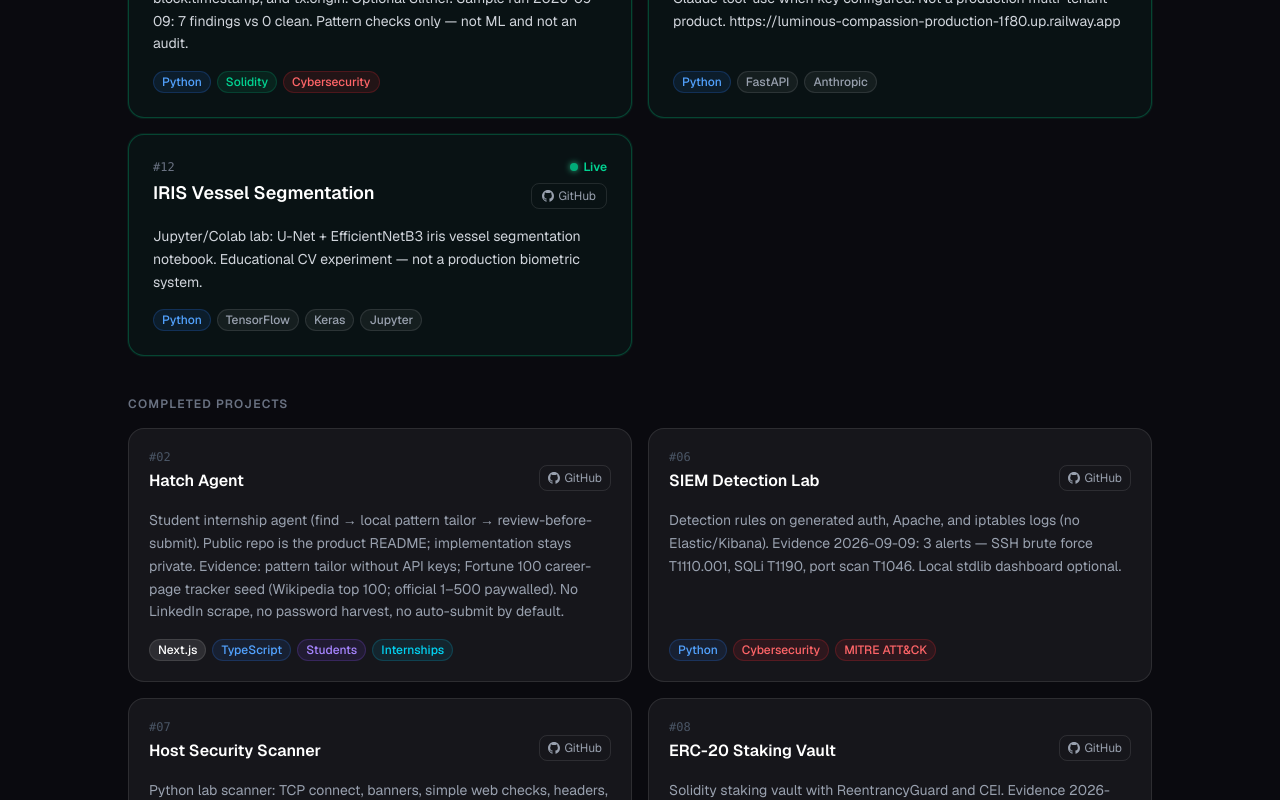
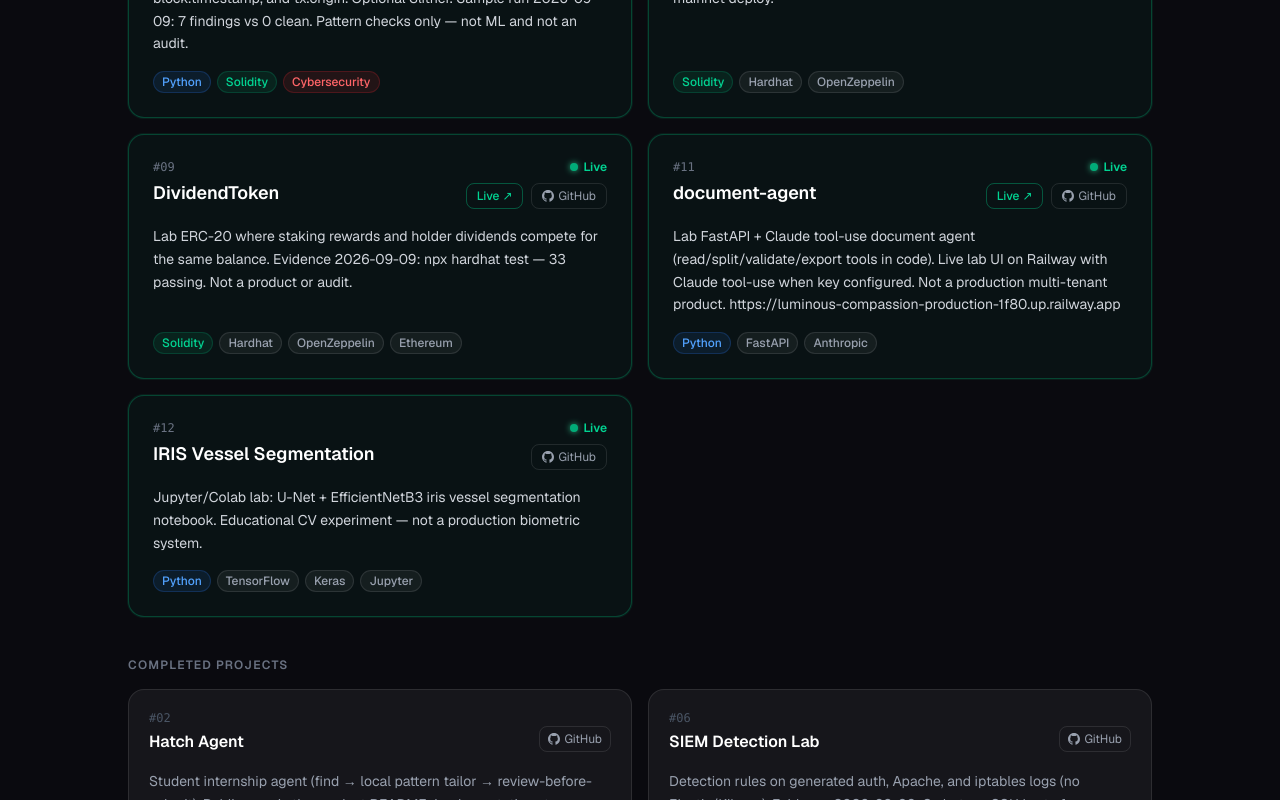
Before and after one commit to Harshanandhan/portfolio, a Next.js app: page / in a window 1280 px wide. Shown: the part 1460-2260 px from the top of the page. Built offline with nearby package versions, Linux system fonts and the light colour scheme.

Commit message:
Link staking + dividend cards to solidity-lab-demos.vercel.app

```diff
--- a/app/page.tsx
+++ b/app/page.tsx
@@ -69,20 +69,20 @@ const PROJECTS = [
   },
   {
     num: 8,
-    status: "done",
+    status: "live",
     name: "ERC-20 Staking Vault",
     desc: "Solidity staking vault with ReentrancyGuard and CEI. Evidence 2026-09-09: npx hardhat test — 6 passing, 0 failing. Lab contract — not a mainnet deploy.",
     tags: ["Solidity", "Hardhat", "OpenZeppelin"],
-    url: null,
+    url: "https://solidity-lab-demos.vercel.app",
     github: "https://github.com/Harshanandhan/erc20-staking-vault",
   },
   {
     num: 9,
-    status: "done",
+    status: "live",
     name: "DividendToken",
     desc: "Lab ERC-20 where staking rewards and holder dividends compete for the same balance. Evidence 2026-09-09: npx hardhat test — 33 passing. Not a product or audit.",
     tags: ["Solidity", "Hardhat", "OpenZeppelin", "Ethereum"],
-    url: null,
+    url: "https://solidity-lab-demos.vercel.app",
     github: "https://github.com/Harshanandhan/dividend-token",
   },
   {
```
